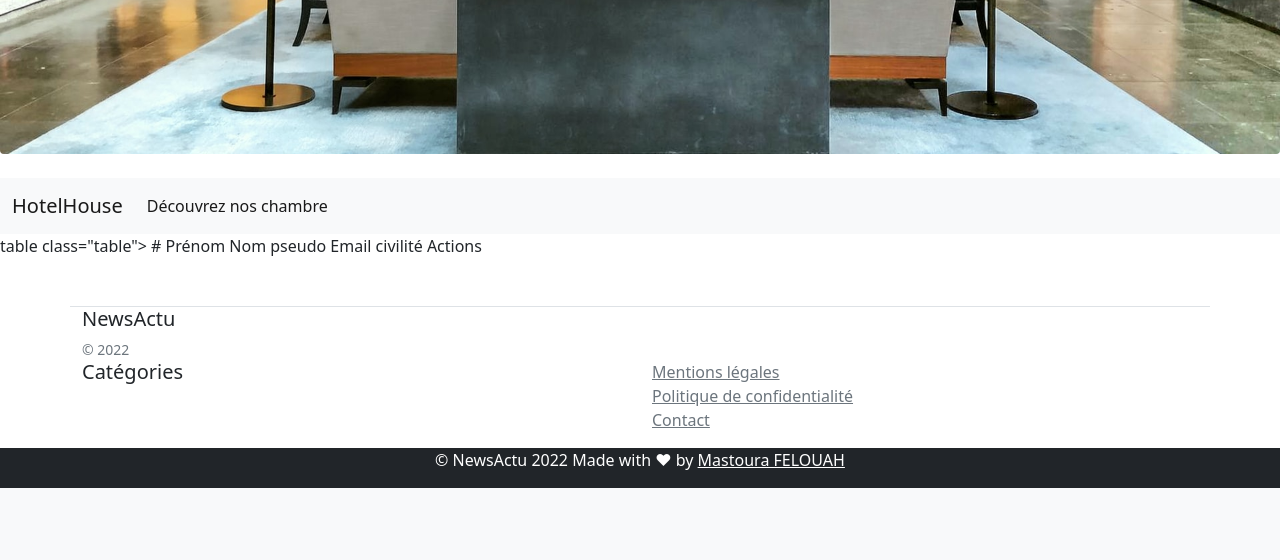
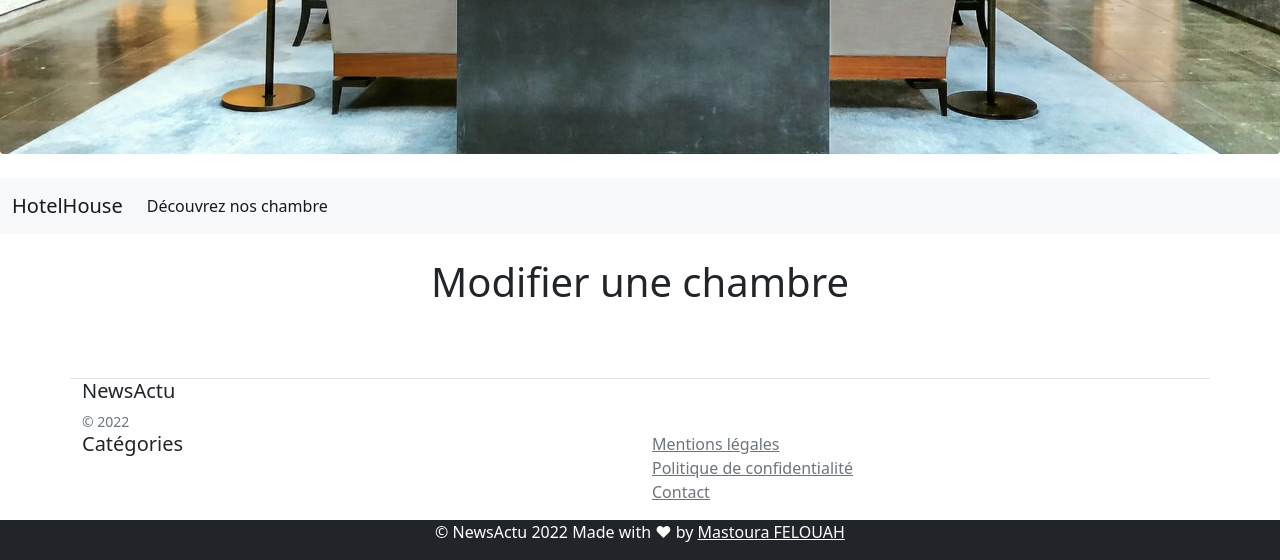
Before and after one commit to mastfel/Hotelhouse, a Symfony app: template templates/commande/show_commande.html.twig in a window 1280 px wide. Shown: the part 542-1102 px from the top of the page. Before the commit the page ends 1030 px from the top, so only its background shows below. Run offline with Twig, Linux system fonts and the light colour scheme; the template is opened without the code that fills it, so the values that code supplies are empty; some libraries are stand-ins or nearby versions.

Commit message:
commande

```diff
--- a/src/Controller/AdminController.php
+++ b/src/Controller/AdminController.php
@@ -45,11 +45,12 @@ class AdminController extends AbstractController
 
         $chambres = $entityManager->getRepository(Chambre::class)->findAll();
         $sliders = $entityManager->getRepository(Slider::class)->findAll();
+         $commandes = $entityManager->getRepository(Commande::class)->findAll();
 
         return $this->render("admin/show_dashboard.html.twig", [
             'chambres' => $chambres,
             'sliders' => $sliders,
-
+             'commandes' => $commandes,
         ]);
     }
 
--- a/src/Controller/ChambreController.php
+++ b/src/Controller/ChambreController.php
@@ -3,7 +3,9 @@
 namespace App\Controller;
 
 use App\Entity\Chambre;
+use App\Entity\Commande;
 use Doctrine\ORM\EntityManagerInterface;
+use Symfony\Component\HttpFoundation\Request;
 use Symfony\Component\HttpFoundation\Response;
 use Symfony\Component\Routing\Annotation\Route;
 use Symfony\Bundle\FrameworkBundle\Controller\AbstractController;
@@ -24,4 +26,7 @@ class ChambreController extends AbstractController
    }
 
 
+
+
+
 }
--- a/src/Form/CommandeFormeType.php
+++ b/src/Form/CommandeFormeType.php
@@ -39,7 +39,8 @@ class CommandeFormeType extends AbstractType
             ])
             ->add('chambre',EntityType::class, [
                 'class' => Chambre::class,
-                'choice_label' => 'id',
+                'choice_label' => 'titre',
+                // 'choice_label' => 'prix_journalier',
                 'label' => 'Chambre',
             ])
             ->add('submit', SubmitType::class, [
--- a/templates/commande/show_commande.html.twig
+++ b/templates/commande/show_commande.html.twig
@@ -1,49 +1,27 @@
 {% extends 'base.html.twig' %}
 
-{% block title %}Voir les commandes{% endblock %}
+{% block title %}{% endblock %}
 
 {% block body %}
 
-{% if app.flashes %}
-        <div class="row">
-            <div class="col-8 mx-auto mt-3">
-                {% include 'include/_flashes.html.twig' %}
-            </div>
-        </div>
-    {% endif %}
 
-            table class="table">
-                <thead>
-                <tr>
-                    <th>#</th>
-                    <th>Prénom</th>
-                    <th>Nom</th>
-                    <th>pseudo</th>
-                    <th>Email</th>
-                    <th>civilité</th>
-                    <th>Actions</th>
-                </tr>
-                </thead>
 
-    {# {% for commande in commande %}
-        <div class="col-3 mx-2">
 
-                    <h5 class="card-title">{{ commande.id }}</h5>
-                    <p class="card-text">{{ commande.chambre  }}</p>
-                    <p class="card-text">{{ commande.dateArrivee  }}</p>
-                    <p class="card-text">{{ commande.dateDepart  }}</p>
-                    <p class="card-text">{{ commande.prixTotal  }}</p>
-                    <p class="card-text">{{ commande.prenom  }}</p>
-                    <p class="card-text">{{ commande.nom  }}</p>
-                    <p class="card-text">{{ commande.telephone }}</p>
-                    <p class="card-text">{{ commande.email  }}</p>
-                    <p class="card-text">{{ commande.enregistrement }}</p>
-                    <p class="card-text">{{ commande.action }}</p>
+        <h1 class="text-center my-4">Modifier une chambre</h1>
+   <div class="row">
+    <div class="col-8 mx-auto">
 
-                </div>
-            </div>
-        </div>
+         {{ form_start(form) }}
 
-    {% endfor %} #}
 
-{% endblock %}
+
+
+
+            {{ form_end(form) }}
+
+
+    </div>
+</div>
+
+
+    {% endblock %}
--- a/templates/default/home.html.twig
+++ b/templates/default/home.html.twig
@@ -1,4 +1,3 @@
-
 {% extends 'base.html.twig' %}
 
 {% block title %}Page Accueil-Mastoura FELOUAH{% endblock %}
--- a/templates/include/_nav.html.twig
+++ b/templates/include/_nav.html.twig
@@ -19,7 +19,7 @@
 					<a class="nav-link" href="#">Spa</a>
 				</li>
 				<li class="nav-item">
-          <a class="nav-link" href="{{ path('user_reservation') }}">Réservation</a>
+					<a class="nav-link" href="{{ path('create_reservation') }}">Réservation</a>
 				</li>
 				<li class="nav-item">
 					<a class="nav-link" href="#">Avis</a>
@@ -45,9 +45,7 @@
 					<li class="nav-item">
 						<a class="nav-link" href="{{ path('show_profile') }}">Espace perso</a>
 					</li>
-        <li class="nav-item">
-      {# <a class="nav-link" href="{{ path('user_update') }}">Modifer mon compte</a> #}
-         </li>
+					<li class="nav-item"></li>
 					<li class="nav-item">
 						<a class="nav-link" href="{{ path('app_logout') }}">Se déconnecter</a>
 					</li>
@@ -58,9 +56,15 @@
 							Espace Admin
 						</a>
 						<ul class="dropdown-menu" aria-labelledby="navbarDropdown">
-                            <li><a class="dropdown-item" href="{{ path('show_dashboard') }}">Dashboard</a></li>
-                            <li><a class="dropdown-item" href="{{ path('create_chambre')}}">Ajouter une chambre</a></li>
-                            <li><a class="dropdown-item" href="{{ path('create_slider') }}">Ajouter un slider</a></li>
+							<li>
+								<a class="dropdown-item" href="{{ path('show_dashboard') }}">Dashboard</a>
+							</li>
+							<li>
+								<a class="dropdown-item" href="{{ path('create_chambre')}}">Ajouter une chambre</a>
+							</li>
+							<li>
+								<a class="dropdown-item" href="{{ path('create_slider') }}">Ajouter un slider</a>
+							</li>
 						</ul>
 					</li>
 				{% endif %}
@@ -70,12 +74,16 @@
 	</div>
 	{% if app.user %}
 
-        <div class="text-nowrap">Vous êtes connecté {{ app.user.prenom }} en tant que : <span class="text-warning">{{ app.user.roles | first }}</span></div>
+		<div class="text-nowrap">Vous êtes connecté
+			{{ app.user.prenom }}
+			en tant que :
+			<span class="text-warning">{{ app.user.roles | first }}</span>
+		</div>
 	{% endif %}
 </nav>
 <figure class="figure">
 
-<img src={{asset('/media/hotel.jpg')}}  class="figure-img img-fluid rounded" alt="hotel"  >
+	<img src={{asset('/media/hotel.jpg')}} class="figure-img img-fluid rounded" alt="hotel">
 </figure>
 
 <nav class="navbar navbar-expand-lg navbar-light bg-light">
```
Also changed, not shown: src/Controller/CommandeController.php (+45 -6 lines), src/Controller/UserController.php (+0 -25 lines), templates/admin/show_dashboard.html.twig (+42 -12 lines), templates/slider/index.html.twig (deleted, +0 -20 lines). Lines whose indentation alone changed are shown as unchanged.
